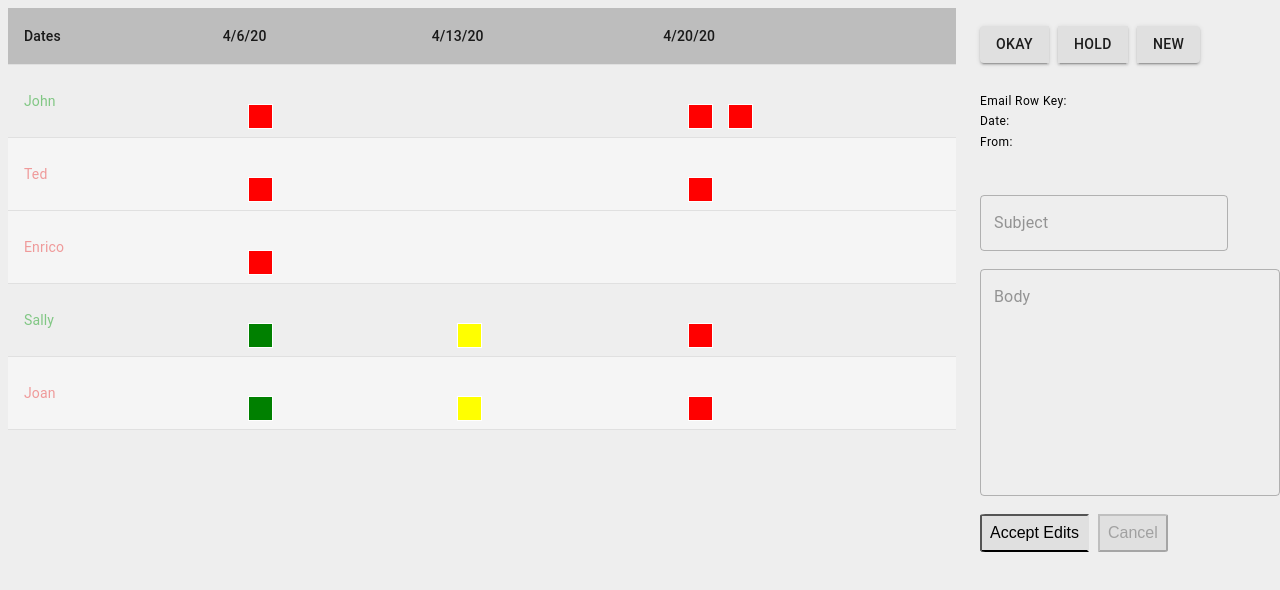
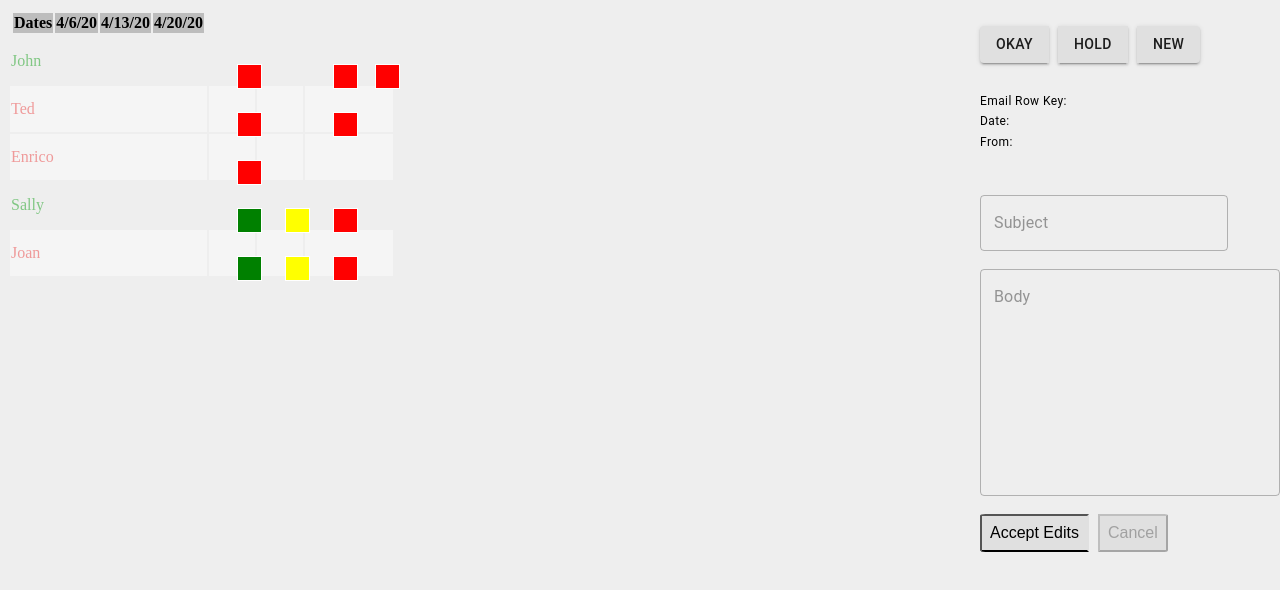
Before and after one commit to will168/dialogtolearn, a React (Create React App) app: page / in a window 1280 px wide. Shown: the top 590 px of the page. Built offline with nearby package versions, Linux system fonts and the light colour scheme.

Commit message:
removed material ui from table

```diff
--- a/src/components/Sheet.js
+++ b/src/components/Sheet.js
@@ -1,10 +1,10 @@
 import * as React from "react";
 import { Table,
-    TableCell,
-    TableBody,
-    TableHead,
+    td,
+    tbody,
+    th,
     TableContainer,
-    TableRow
+    tr
 } from "@material-ui/core";
 import { makeStyles } from '@material-ui/core/styles';
 import {green, grey, red, } from "@material-ui/core/colors";
@@ -20,8 +20,8 @@ const useStyles = makeStyles({
     headRow: {
         background: grey[400]
     },
-    tableCell: {
-        paddingBottom: '40px',
+    td: {
+        // paddingBottom: '40px',
 
 
     },
@@ -41,34 +41,35 @@ const Sheet= ({ data }) => {
     const classes = useStyles();
 
     return (
-        <TableContainer>
-            <Table>
-                <TableHead>
-                    <TableRow className={classes.headRow}>
-                        <TableCell>Dates</TableCell>
+        <>
+            <table>
+                <tbody>
+                <th>
+                    <tr className={classes.headRow}>
+                        <td>Dates</td>
                         {colNames.map((colName) => {
-                            return (<TableCell>{colName}</TableCell>)
+                            return (<td>{colName}</td>)
                         })}
-                    </TableRow>
-                </TableHead>
-                <TableBody>
+                    </tr>
+                </th>
+
                     {sheetRecords.map((item) =>
                         (item.student).map((stud) => {
                                 return (
                                     <>
-                                        <TableRow>
-                                            <TableCell className={classes.students}>
+                                        <tr>
+                                            <td className={classes.students}>
                                                 {stud.entityName}
-                                            </TableCell>
+                                            </td>
                                             {
                                                 Object.entries(stud.emails).map(
                                                     ([k , mails]) => {
                                             return (<>
-                                                <TableCell size={'medium'} key={k} >
+                                                <td key={k} >
                                                     {mails.map(
                                                             (mail)=>(
 
-                                                        <td style={{padding: '20px'}}>
+                                                        <td style={{padding: '20px', }}>
                                                                     <Cell
                                                                         recordId = {item.id}
                                                                         entity="student"
@@ -80,20 +81,20 @@ const Sheet= ({ data }) => {
                                                          </td>
 
                                                         ))}
-                                                </TableCell>
+                                                </td>
                                                 </>)}
                                                     )}
-                                        </TableRow>
+                                        </tr>
                                         {item.volunteers.map((vol)=>(
-                                                <TableRow className={classes.volRow}>
-                                                    <TableCell key={vol.entityName} className={classes.volunteers}>
+                                                <tr className={classes.volRow}>
+                                                    <td key={vol.entityName} className={classes.volunteers}>
                                                         {vol.entityName}
-                                                    </TableCell>
+                                                    </td>
                                                     {
                                                         Object.entries(vol.emails).map(
                                                             ([k , mails]) => (
                                                                 <>
-                                                                    <TableCell key={k}>
+                                                                    <td key={k}>
                                                                         {Object.values(mails).map(
                                                                             (mail)=>(
                                                                             <td style={{padding: '20px'}}>
@@ -108,17 +109,17 @@ const Sheet= ({ data }) => {
                                                                             </td>
 
                                                                             ))}
-                                                                    </TableCell>
+                                                                    </td>
                                                                         </>)
                                                         )}
-                                                </TableRow>))
+                                                </tr>))
                                         }
                                     </>
                                 )
                         }))}
-                </TableBody>
-            </Table>
-        </TableContainer>
+                </tbody>
+            </table>
+        </>
     )
 }
 
```
